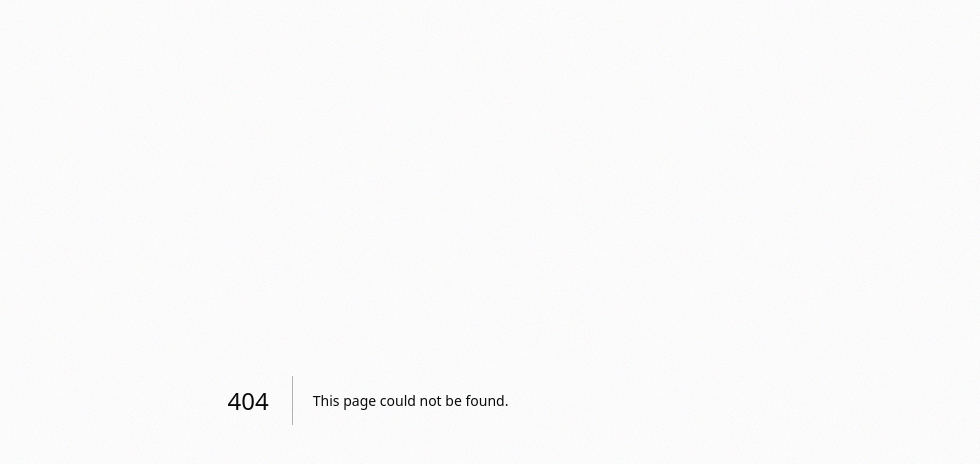
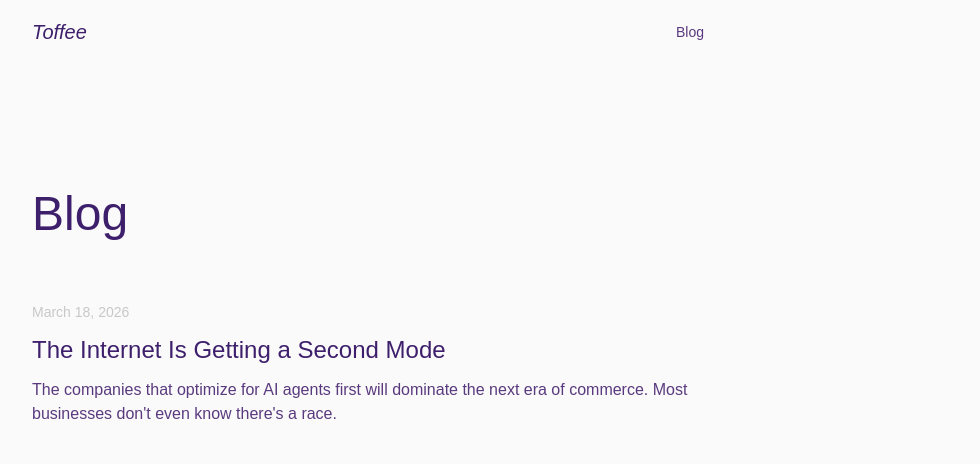
Before and after one commit to VishiATChoudhary/toffee-landing, a Next.js app: page /blog in a window 1280 px wide. Before the commit this address had no page. Shown: the top 464 px of the page, without its empty margins (272-1252 px from the left). Built offline with nearby package versions, Linux system fonts and the light colour scheme; a web font is replaced by a local one.

Commit message:
feat: add blog index page listing all posts
Co-Authored-By: Claude Opus 4.6 (1M context) <noreply@anthropic.com>

```diff
--- /dev/null
+++ b/app/blog/page.module.css
@@ -0,0 +1,57 @@
+.main {
+  max-width: 720px;
+  margin: 0 auto;
+  padding: calc(var(--nav-height) + 48px) 24px 96px;
+}
+
+.heading {
+  font-size: clamp(2rem, 5vw, 3rem);
+  color: var(--color-deep-violet);
+  margin-bottom: 48px;
+  font-weight: 400;
+}
+
+.postList {
+  list-style: none;
+  padding: 0;
+}
+
+.postItem {
+  margin-bottom: 40px;
+  padding-bottom: 40px;
+  border-bottom: 1px solid var(--color-light-lavender);
+}
+
+.postItem:last-child {
+  border-bottom: none;
+}
+
+.postLink {
+  display: block;
+  text-decoration: none;
+}
+
+.postLink:hover .postTitle {
+  color: var(--color-soft-lavender);
+}
+
+.postDate {
+  display: block;
+  font-size: 0.875rem;
+  color: var(--color-muted-grey);
+  margin-bottom: 8px;
+}
+
+.postTitle {
+  font-size: 1.5rem;
+  color: var(--color-deep-violet);
+  margin-bottom: 8px;
+  font-weight: 400;
+  transition: color 0.2s ease;
+}
+
+.postDescription {
+  font-size: 1rem;
+  color: var(--color-mid-purple);
+  line-height: 1.5;
+}
--- /dev/null
+++ b/app/blog/page.tsx
@@ -0,0 +1,36 @@
+import { Metadata } from "next";
+import Link from "next/link";
+import { getAllPosts } from "@/lib/blog";
+import styles from "./page.module.css";
+
+export const metadata: Metadata = {
+  title: "Blog — Toffee",
+  description: "Thoughts on the agent economy, commerce infrastructure, and the future of the internet.",
+};
+
+export default function BlogIndex() {
+  const posts = getAllPosts();
+
+  return (
+    <main className={styles.main}>
+      <h1 className={styles.heading}>Blog</h1>
+      <ul className={styles.postList}>
+        {posts.map((post) => (
+          <li key={post.slug} className={styles.postItem}>
+            <Link href={`/blog/${post.slug}`} className={styles.postLink}>
+              <time className={styles.postDate} dateTime={post.date}>
+                {new Date(post.date).toLocaleDateString("en-US", {
+                  year: "numeric",
+                  month: "long",
+                  day: "numeric",
+                })}
+              </time>
+              <h2 className={styles.postTitle}>{post.title}</h2>
+              <p className={styles.postDescription}>{post.description}</p>
+            </Link>
+          </li>
+        ))}
+      </ul>
+    </main>
+  );
+}
```
